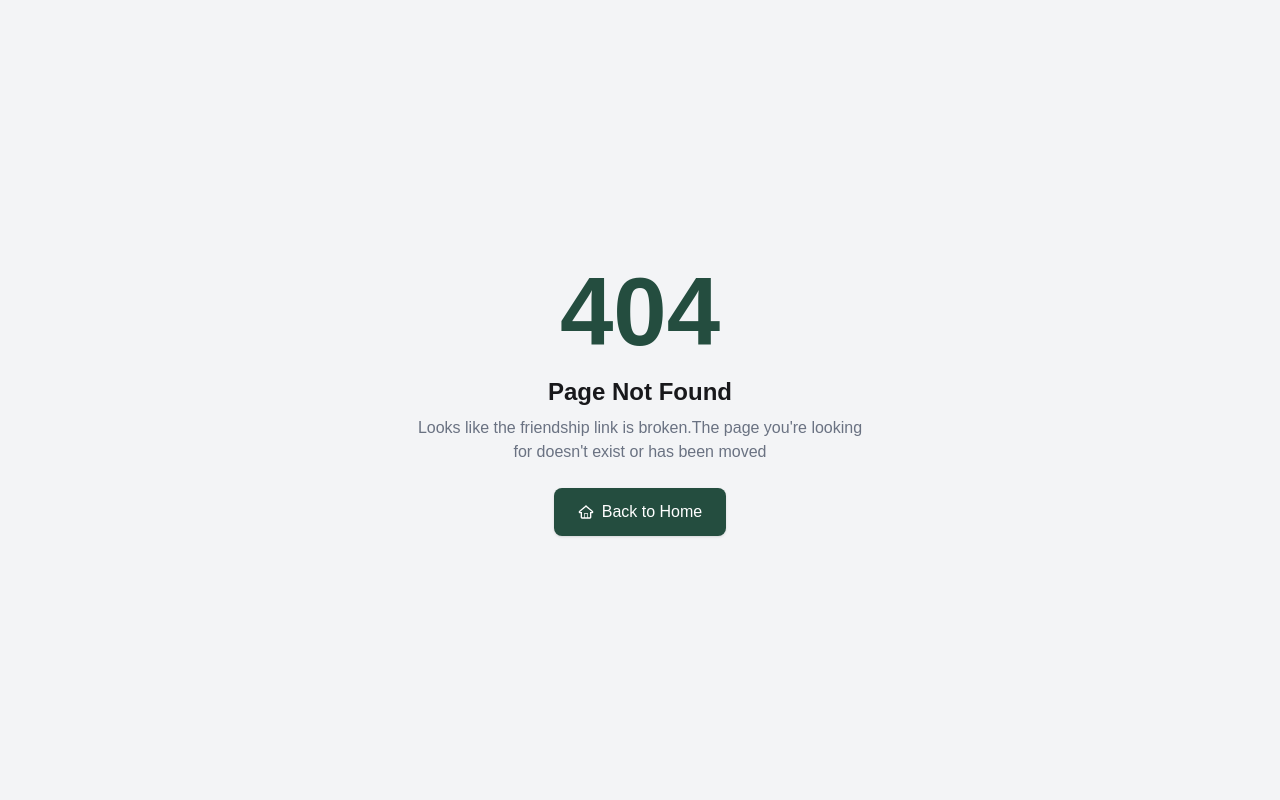
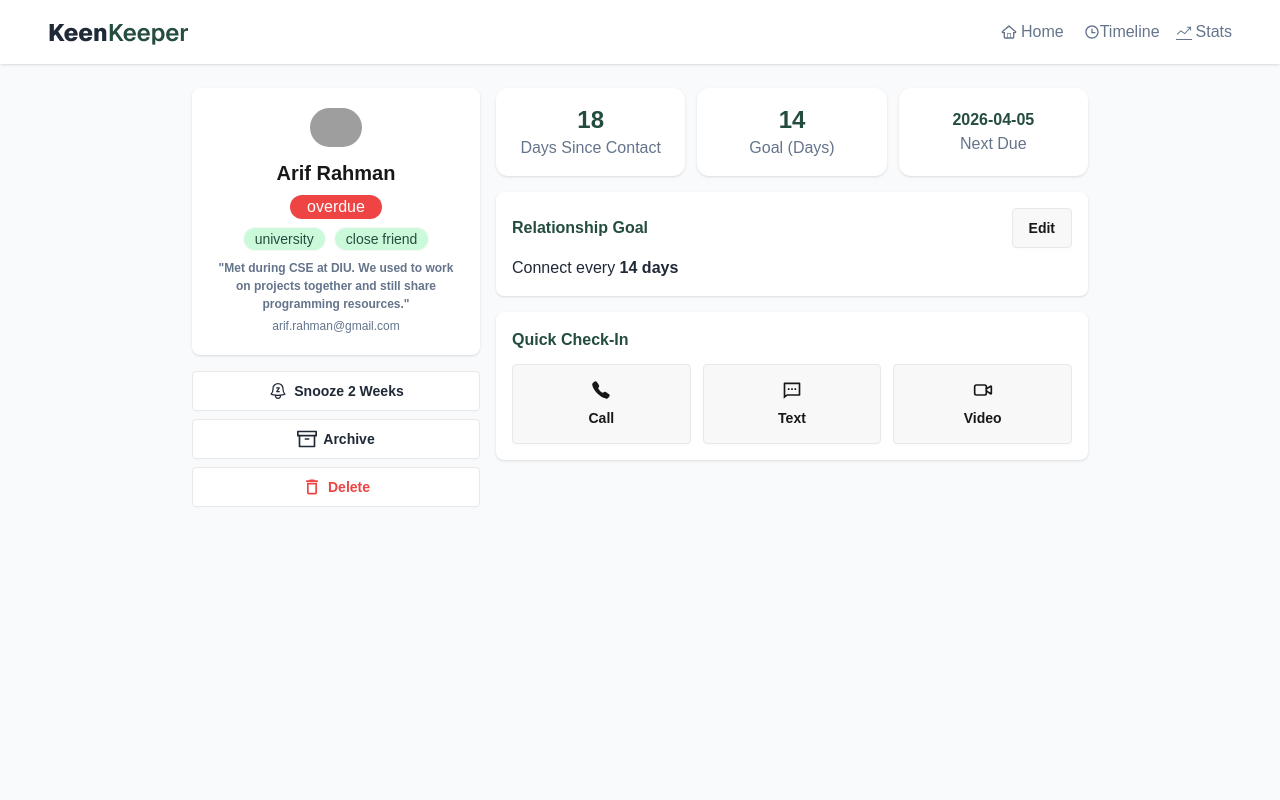
Before and after one commit to Sakibur59/PH-Assignment-6-Keen-Keeper, a React (Vite) app: page /friendDetails/1 in a window 1280 px wide. Before the commit this address had no page. Shown: the top 800 px of the page. Built offline with nearby package versions, Linux system fonts and the light colour scheme; grey boxes are pictures that could not be loaded.

Commit message:
friends details part added

```diff
--- a/src/Component/Navbar/Navbar.jsx
+++ b/src/Component/Navbar/Navbar.jsx
@@ -3,6 +3,7 @@ import { RiTimeLine } from "react-icons/ri";
 import { TfiStatsUp } from "react-icons/tfi";
 import { TiHomeOutline } from "react-icons/ti";
 import { Link, NavLink } from "react-router";
+import logo from '../../assets/logo.png'
 
 const Navbar = () => {
   const links = (
@@ -67,7 +68,9 @@ const Navbar = () => {
             {links}
           </ul>
         </div>
-        <h2 className="text-xl"><span className="font-bold">Keen</span>Keeper</h2>
+        <div>
+          <img src={logo}alt="" />
+        </div>
       </div>
 
       <div className="navbar-end gap-4 list-none">
--- a/src/Pages/Homepage/HomePage.jsx
+++ b/src/Pages/Homepage/HomePage.jsx
@@ -1,7 +1,6 @@
 import React, { Suspense } from "react";
 import Hero from "../../Component/HomePage/Hero";
 import AllFriends from "../../Component/HomePage/AllFriends";
-
 
 const friendsPromise = fetch("/friendsData.json").then((res) => res.json());
 
@@ -10,7 +9,11 @@ const HomePage = () => {
     <div>
       <Hero></Hero>
       <Suspense
-        fallback={<span className="loading loading-spinner loading-lg"></span>}
+        fallback={
+          <div className="flex justify-center items-center ">
+            <span className="loading loading-spinner loading-lg "></span>
+          </div>
+        }
       >
         <AllFriends friendsPromise={friendsPromise}></AllFriends>
       </Suspense>
--- /dev/null
+++ b/src/Pages/friendDetails/friendDetails.jsx
@@ -0,0 +1,143 @@
+import React from "react";
+import { FiArchive } from "react-icons/fi";
+import { HiOutlineBellSnooze } from "react-icons/hi2";
+import { IoCall } from "react-icons/io5";
+import { LuVideo } from "react-icons/lu";
+import { MdOutlineDeleteOutline } from "react-icons/md";
+import { RiMessage2Line } from "react-icons/ri";
+import { useLoaderData, useParams } from "react-router";
+
+const friendDetails = () => {
+  const { friendId } = useParams();
+  const friends = useLoaderData();
+
+  const expectedFriend = friends.find((friend) => friend.id == friendId);
+
+  return (
+    <div className="min-h-screen  p-6">
+      <div className="max-w-4xl mx-auto ">
+        <div className="grid grid-cols-3 gap-4 bg-[#F8FAFC]">
+          <div className="col-span-1 flex flex-col gap-4 ">
+            <div className="card bg-base-100  p-5 text-center shadow">
+              <div className="flex justify-center mb-3 ">
+                <img
+                  src={expectedFriend.picture}
+                  className="rounded-full w-13"
+                />
+              </div>
+              <h3 className="font-bold text-xl">{expectedFriend.name}</h3>
+              <div className="flex justify-center gap-2 my-2 ">
+                <span
+                  className={`w-23 rounded-full  text-white  ${expectedFriend.status === "overdue" ? "bg-[#EF4444]" : expectedFriend.status === "almost due" ? "bg-[#EFAD44]" : expectedFriend.status === "on-track" ? "bg-[#244D3F]" : ""}`}
+                >
+                  {expectedFriend.status}
+                </span>
+              </div>
+              <div className="flex justify-center items-center gap-2 mb-2">
+                {expectedFriend.tags.map((tag, index) => (
+                  <div
+                    key={index}
+                    className="badge text-[#244D3F] bg-[#CBFADB] rounded-full"
+                  >
+                    {tag}
+                  </div>
+                ))}
+              </div>
+
+              <p className="text-[#64748B] text-[12px] font-semibold">
+                "{expectedFriend.bio}"
+              </p>
+              <p className="text-[#64748B] text-[12px] mt-1">
+                {expectedFriend.email}
+              </p>
+            </div>
+
+            <div className="card  text-center">
+              <button className="btn bg-white mb-2 text-[#1F2937] ">
+                <span className="text-xl">
+                  <HiOutlineBellSnooze />
+                </span>
+                Snooze 2 Weeks
+              </button>
+              <button className="btn  bg-white mb-2 text-[#1F2937] ">
+                <span className="text-xl">
+                  <FiArchive />
+                </span>
+                Archive
+              </button>
+              <button className="btn bg-white text-[#EF4444] ">
+                <span className="text-xl">
+                  <MdOutlineDeleteOutline />
+                </span>
+                Delete
+              </button>
+            </div>
+          </div>
+
+          <div className="col-span-2 flex flex-col gap-4">
+            <div className="grid grid-cols-3 gap-3">
+              <div className="bg-white rounded-xl flex justify-center items-center flex-col p-4 shadow">
+                <div className=" text-2xl text-[#244D3F] font-bold">
+                  {expectedFriend.days_since_contact}
+                </div>
+                <div className="text-[#64748B]">Days Since Contact</div>
+              </div>
+              <div className="bg-white  flex justify-center items-center flex-col rounded-xl p-4 shadow">
+                <div className=" text-2xl text-[#244D3F] font-bold">
+                  {expectedFriend.goal}
+                </div>
+                <div className="text-[#64748B]">Goal (Days)</div>
+              </div>
+              <div className="bg-white  flex justify-center items-center flex-col rounded-xl p-4 shadow">
+                <div className=" text-[#244D3F] font-bold">
+                  {expectedFriend.next_due_date}
+                </div>
+                <div className="text-[#64748B]">Next Due</div>
+              </div>
+            </div>
+
+            <div className="card bg-white  shadow  p-4">
+              <div className="flex justify-between items-center mb-2 ">
+                <h3 className="font-semibold text-[#244D3F]">
+                  Relationship Goal
+                </h3>
+                <button className="btn ">Edit</button>
+              </div>
+              <p className="text-[#1F2937]">
+                Connect every <strong>{expectedFriend.goal} days</strong>
+              </p>
+            </div>
+
+            <div className="card bg-white p-4 shadow">
+              <h3 className="font-semibold mb-3 text-[#244D3F]">
+                Quick Check-In
+              </h3>
+              <div className="grid grid-cols-3 gap-3">
+                <button className="btn  flex-col h-20 py-4 gap-2">
+                  <span className="text-xl">
+                    <IoCall />
+                  </span>
+                  Call
+                </button>
+                <button className="btn  flex-col  h-20 py-4 gap-2">
+                  <span className="text-xl">
+                    <RiMessage2Line />
+                  </span>
+                  Text
+                </button>
+                <button className="btn  flex-col h-20  py-4 gap-2">
+                  <span className="text-xl">
+                    <LuVideo />
+                  </span>
+                  Video
+                </button>
+              </div>
+            </div>
+          </div>
+        </div>
+      </div>
+    </div>
+  );
+};
+
+export default friendDetails;
--- a/src/Routes/Routes.jsx
+++ b/src/Routes/Routes.jsx
@@ -4,25 +4,31 @@ import HomePage from "../Pages/Homepage/HomePage";
 import Timeline from "../Pages/Timeline/Timeline";
 import Stats from "../Pages/Stats/Stats";
 import ErrorPage from "../Pages/ErrorPage/ErrorPage";
-
+import friendDetails from "../Pages/friendDetails/friendDetails";
 
 export const router = createBrowserRouter([
   {
     path: "/",
     Component: MainLayout,
-    children: [{
-        index:true,
-        Component:HomePage,
-    },
-    {
-        path:'/timeline',
-        element:<Timeline></Timeline>
-    },
-    {
-        path:'/stats',
-        element:<Stats></Stats>
-    }
-],
-    errorElement:<ErrorPage></ErrorPage>
+    children: [
+      {
+        index: true,
+        Component: HomePage,
+      },
+      {
+        path: "/timeline",
+        element: <Timeline></Timeline>,
+      },
+      {
+        path: "/friendDetails/:friendId",
+        Component: friendDetails,
+        loader: () => fetch("/friendsData.json"),
+      },
+      {
+        path: "/stats",
+        element: <Stats></Stats>,
+      },
+    ],
+    errorElement: <ErrorPage></ErrorPage>,
   },
 ]);
```
